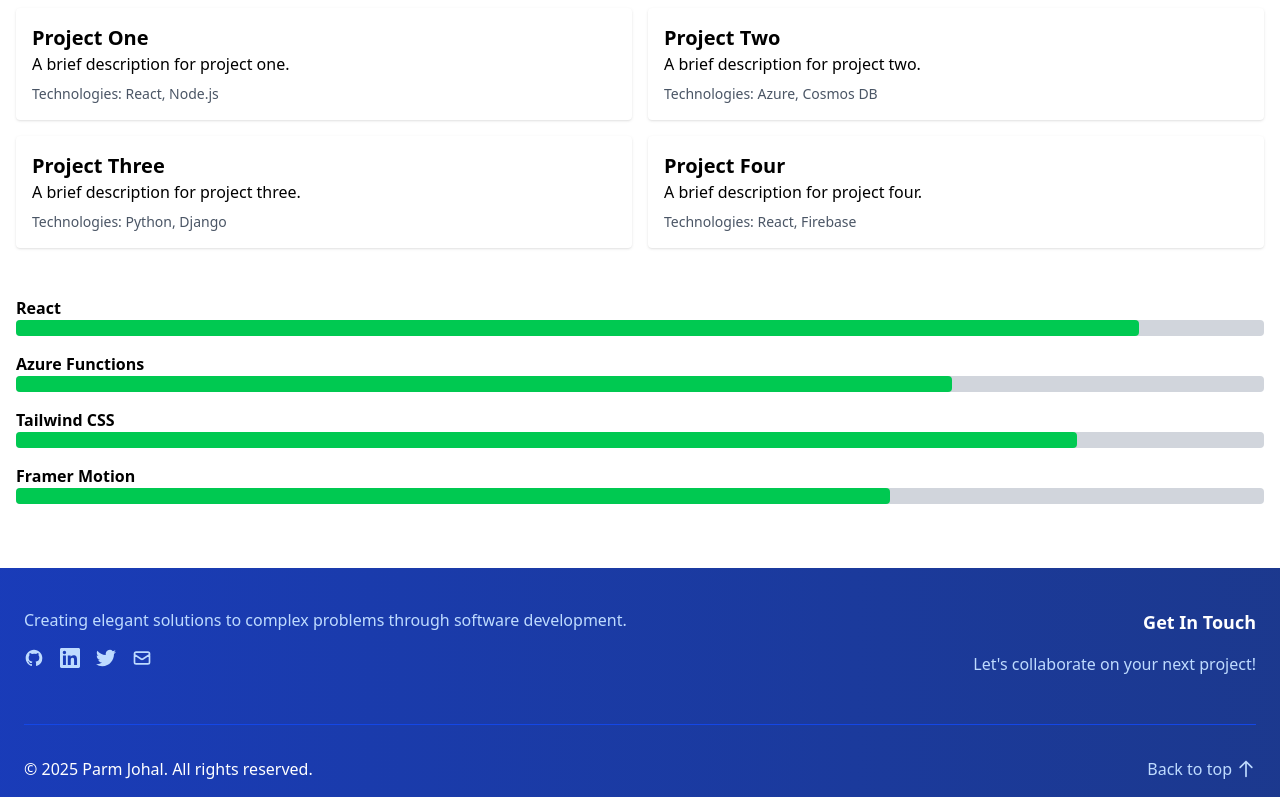
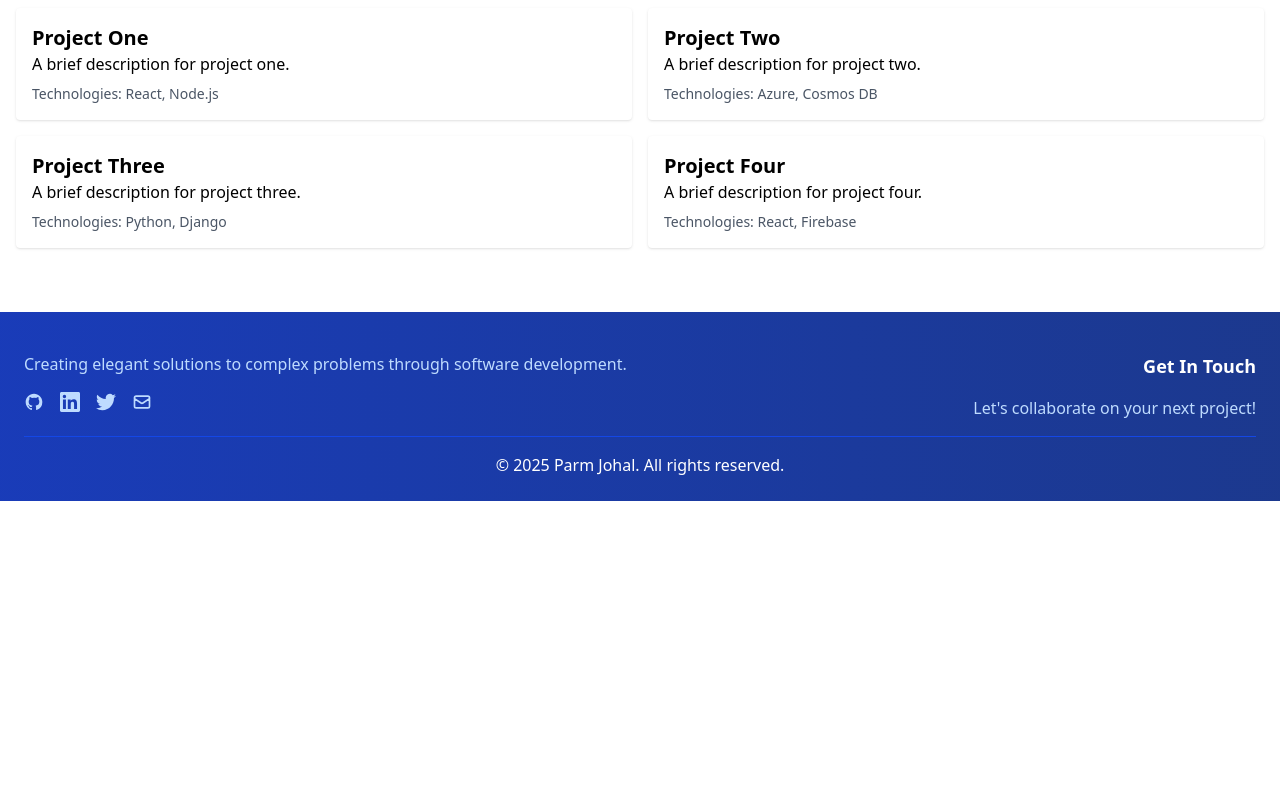
Before and after one commit to ParmbeerJohal/ParmbeerJohal.github.io, a React (Vite) app in the folder Portfolio-2.0/frontend/: page / in a window 1280 px wide. Shown: the part 2000-2797 px from the top of the page. After the commit the page ends 2501 px from the top, so only its background shows below. Built offline with nearby package versions, Linux system fonts and the light colour scheme.

Commit message:
Remove Skills section and update footer content

```diff
--- a/Portfolio-2.0/frontend/src/App.jsx
+++ b/Portfolio-2.0/frontend/src/App.jsx
@@ -5,7 +5,6 @@ import AboutMe from "./components/AboutMe";
 import WorkExperience from "./components/WorkExperience";
 import Chatbot from "./components/Chatbot";
 import ProjectGallery from "./components/ProjectGallery";
-import SkillVisualization from "./components/SkillVisualization";
 import Footer from "./components/Footer";
 
 function App() {
@@ -35,11 +34,6 @@ function App() {
         <section id="projects" className="mb-12">
           <ProjectGallery />
         </section>
-
-        {/* Skill Visualization Section */}
-        <section id="skills" className="mb-12">
-          <SkillVisualization />
-        </section>
       </main>
       <Footer />
 
--- a/Portfolio-2.0/frontend/src/components/Footer.jsx
+++ b/Portfolio-2.0/frontend/src/components/Footer.jsx
@@ -85,19 +85,10 @@ function Footer() {
         </div>
 
         {/* Copyright and Back to Top */}
-        <div className="pt-8 mt-8 border-t border-blue-700 flex flex-col md:flex-row justify-between items-center">
+        <div className="pt-4 border-t border-blue-700 flex flex-col md:flex-row justify-center items-center">
           <p className="mb-4 md:mb-0">
             &copy; {currentYear} Parm Johal. All rights reserved.
           </p>
-          <a
-            href="#top"
-            className="inline-flex items-center text-blue-200 hover:text-white transition-colors"
-          >
-            Back to top
-            <svg className="h-5 w-5 ml-1" fill="none" viewBox="0 0 24 24" stroke="currentColor">
-              <path strokeLinecap="round" strokeLinejoin="round" strokeWidth={2} d="M5 10l7-7m0 0l7 7m-7-7v18" />
-            </svg>
-          </a>
         </div>
       </div>
     </footer>
--- a/Portfolio-2.0/frontend/src/components/Header.jsx
+++ b/Portfolio-2.0/frontend/src/components/Header.jsx
@@ -16,7 +16,7 @@ function Header() {
       }
 
       // Determine which section is currently in view
-      const sections = ["about", "experience", "projects", "skills"];
+      const sections = ["about", "experience", "projects"];
       const sectionElements = sections.map(id => document.getElementById(id));
 
       for (let i = sectionElements.length - 1; i >= 0; i--) {
@@ -74,8 +74,7 @@ function Header() {
             {[
               { id: 'about', label: 'About' },
               { id: 'experience', label: 'Experience' },
-              { id: 'projects', label: 'Projects' },
-              { id: 'skills', label: 'Skills' }
+              { id: 'projects', label: 'Projects' }
             ].map((item) => (
               <li key={item.id}>
                 <button
--- a/Portfolio-2.0/frontend/src/components/SkillVisualization.jsx
+++ /dev/null
@@ -1,25 +0,0 @@
-// src/components/SkillVisualization.jsx
-import { motion } from "framer-motion";
-import { skills } from "../mock/skills";
-
-function SkillVisualization() {
-  return (
-    <div>
-      {skills.map((skill) => (
-        <div key={skill.id} className="mb-4">
-          <p className="font-semibold">{skill.name}</p>
-          <div className="w-full bg-gray-300 rounded h-4">
-            <motion.div
-              className="bg-green-500 h-4 rounded"
-              initial={{ width: 0 }}
-              animate={{ width: `${skill.level}%` }}
-              transition={{ duration: 1 }}
-            ></motion.div>
-          </div>
-        </div>
-      ))}
-    </div>
-  );
-}
-
-export default SkillVisualization;
```
